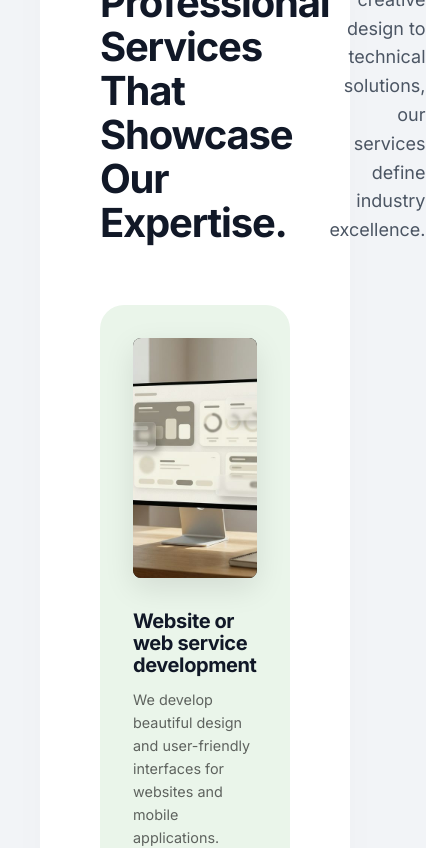
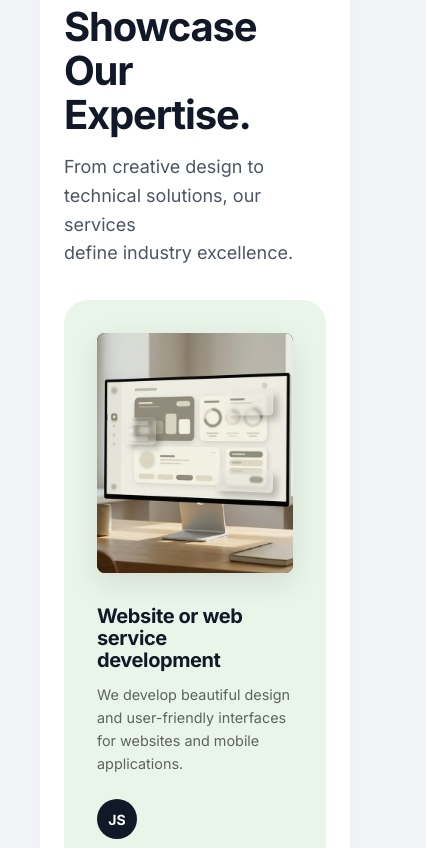
Before and after one commit to viqSTAR/hritebusiness, a React (Vite) app in the folder portfolio/: page / in a window 390 px wide. Shown: the part 3059-3907 px from the top of the page, 426 px wide, since content can reach past the window. Built offline with nearby package versions, Linux system fonts and the light colour scheme; no server answers.

Commit message:
fix(mobile): stack professional services title and description on mobile

```diff
--- a/portfolio/src/index.css
+++ b/portfolio/src/index.css
@@ -791,6 +791,30 @@ header.header-scrolled .header-center a.nav-active {
 .bento-intro {
   text-align: right;
   max-width: 400px;
+}
+
+@media (max-width: 768px) {
+
+  /* Stack the title and description in the Professional Services section */
+  .bento-title-row {
+    flex-direction: column;
+    align-items: flex-start;
+    gap: 16px;
+  }
+
+  .bento-intro {
+    text-align: left;
+    max-width: 100%;
+  }
+
+  .services-bento-container {
+    padding: 40px 24px;
+    border-radius: var(--radius-lg);
+  }
+
+  .bento-header {
+    margin-bottom: 32px;
+  }
 }
 
 .bento-grid-new {
```
